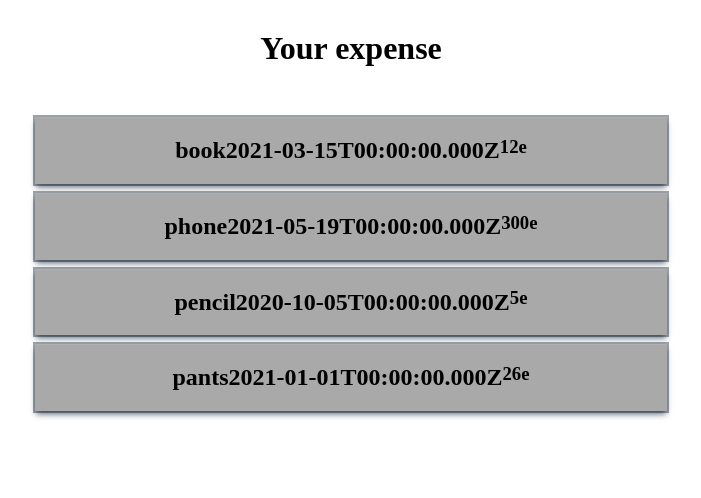
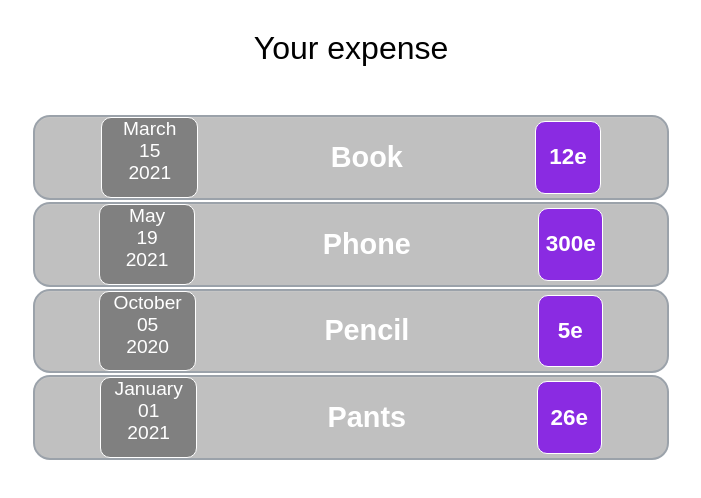
Before and after one commit to ivana-panic/Expense-react, a React (Create React App) app: page / in a window 1280 px wide. Shown: the top 498 px of the page, without its empty margins (289-990 px from the left). Built offline with nearby package versions, Linux system fonts and the light colour scheme.

Commit message:
styling components

```diff
--- a/src/App.js
+++ b/src/App.js
@@ -4,25 +4,25 @@ function App() {
   const expense = [
     {
       id: "e1",
-      name: "book",
+      name: "Book",
       date: new Date(2021, 2, 15),
       price: "12e",
     },
     {
       id: "e2",
-      name: "phone",
+      name: "Phone",
       date: new Date(2021, 4, 19),
       price: "300e",
     },
     {
       id: "e3",
-      name: "pencil",
+      name: "Pencil",
       date: new Date(2020, 9, 5),
       price: "5e",
     },
     {
       id: "e4",
-      name: "pants",
+      name: "Pants",
       date: new Date(2020, 12, 1),
       price: "26e",
     },
--- /dev/null
+++ b/src/components/ExpenseDate.css
@@ -0,0 +1,9 @@
+.expense-date {
+  width: 15%;
+  background-color: #808080;
+  border-radius: 10px;
+  text-align: center;
+  border: 1px solid white;
+  font: 1.2em "Fira Sans", sans-serif;
+  color: white;
+}
--- /dev/null
+++ b/src/components/ExpenseDate.js
@@ -0,0 +1,17 @@
+import "./ExpenseDate.css";
+
+function ExpenceDate(props) {
+  const month = props.date.toLocaleString("en-US", { month: "long" });
+  const day = props.date.toLocaleString("en-US", { day: "2-digit" });
+  const year = props.date.getFullYear();
+
+  return (
+    <div className="expense-date">
+      <div>{month}</div>
+      <div>{day}</div>
+      <div>{year}</div>
+    </div>
+  );
+}
+
+export default ExpenceDate;
--- a/src/components/ExpenseItem.css
+++ b/src/components/ExpenseItem.css
@@ -1,13 +1,13 @@
 .expense-item {
   display: flex;
-  justify-content: center;
-  background-color: #a9a9a9;
+  justify-content: space-around;
+  background-color: #c0c0c0;
   box-shadow: rgba(6, 24, 44, 0.4) 0px 0px 0px 2px,
-    rgba(6, 24, 44, 0.65) 0px 4px 6px -1px,
     rgba(255, 255, 255, 0.08) 0px 1px 0px inset;
   width: 50%;
   margin: 0 auto;
-  margin-bottom: 9px;
+  margin-bottom: 6px;
+  border-radius: 15px;
 }
 .expense-item-value {
   display: flex;
@@ -15,6 +15,15 @@
 }
 .expense-item-price {
   float: right;
+  color: white;
+  border: 1px solid white;
+  border-radius: 10px;
+  background-color: #8a2be2;
+  width: 10%;
+  height: 8%;
+  text-align: center;
+  margin-top: 4px;
+  font: 1.2em "Fira Sans", sans-serif;
 }
 .expense-title {
   margin: 0 auto;
@@ -22,7 +31,10 @@
   text-align: center;
   margin-bottom: 50px;
   margin-top: 30px;
+  font: 2em "Fira Sans", sans-serif;
 }
 .expense-name {
   float: left;
+  color: white;
+  font: 1.2em "Fira Sans", sans-serif;
 }
--- a/src/components/ExpenseItem.js
+++ b/src/components/ExpenseItem.js
@@ -1,13 +1,12 @@
 import "./ExpenseItem.css";
+import ExpenseDate from "./ExpenseDate";
 
 function ExpenseItem(props) {
   return (
     <div className="expense-item">
+      <ExpenseDate date={props.date}></ExpenseDate>
       <div className="expense-name">
         <h2>{props.name}</h2>
-      </div>
-      <div className="expense-item-value">
-        <h2>{props.date.toISOString()}</h2>
       </div>
       <div className="expense-item-price">
         <h3>{props.price}</h3>
```
Also changed, not shown: src/components/Expense.js (added).
